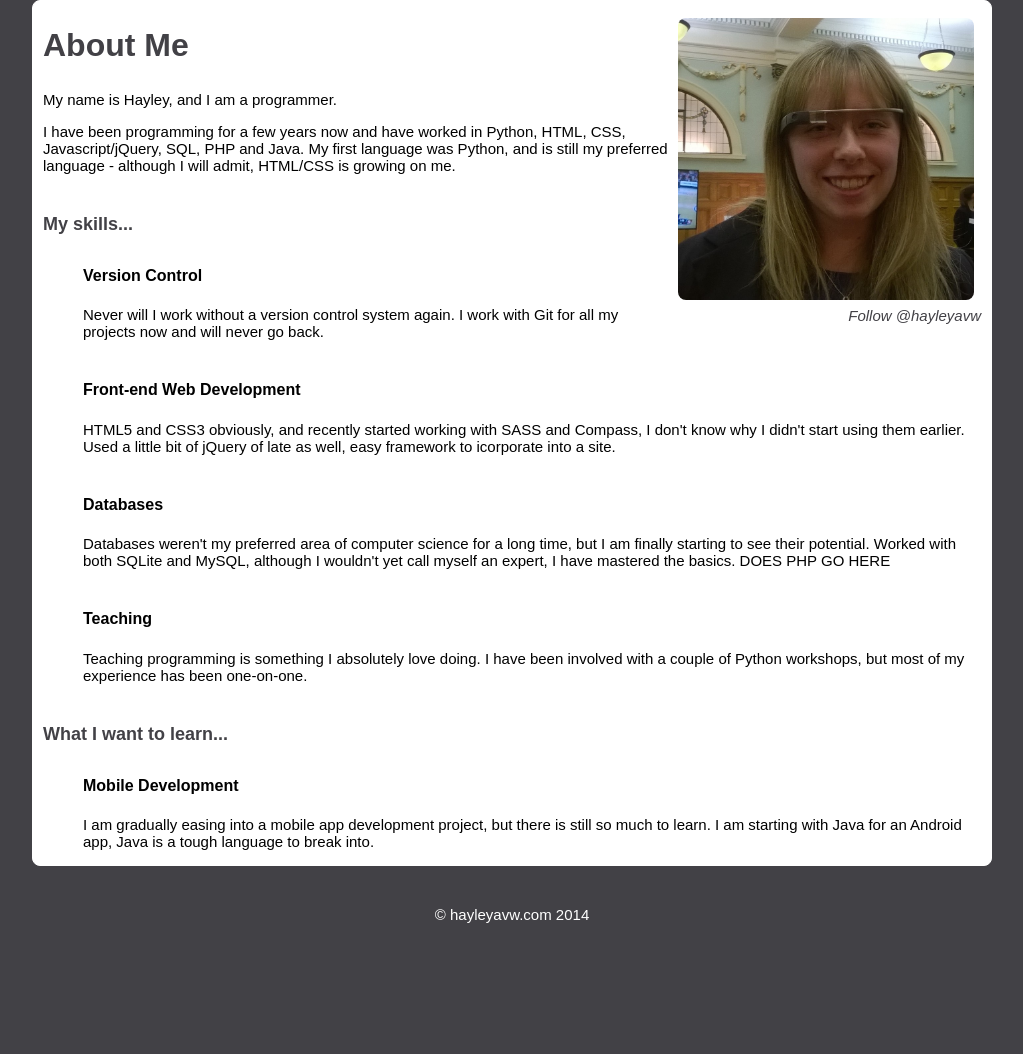
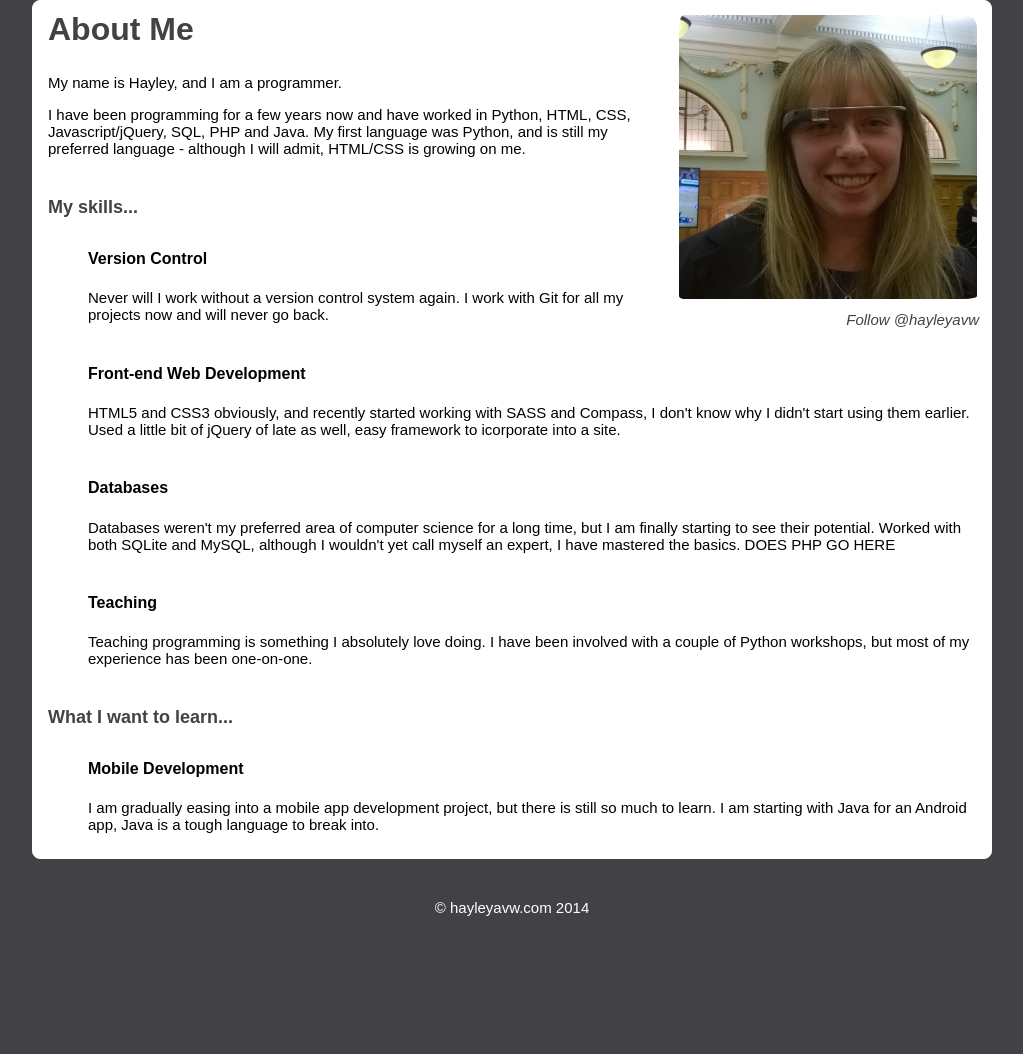
Before and after one commit to hayleycodes/personal-website, a Flask app: page / in a window 1280 px wide. Shown: the part 157-1211 px from the top of the page, without its empty margins (128-1151 px from the left). After the commit the page ends 1073 px from the top, so only its background shows below. Run offline with Flask 2, Linux system fonts and the light colour scheme; some libraries are stand-ins or nearby versions.

Commit message:
formatted padding arounds headings and image on home page

```diff
--- a/static/sass/_base.scss
+++ b/static/sass/_base.scss
@@ -95,12 +95,15 @@ section, .entries {
 	border-radius: 8px;
 	border: white 1px solid;
 	background-color: white;
-	padding: 0 10px;
+	padding: 0px 0px 10px 15px;
 	img {
 		display: block;
 		width: 310px;
+		padding-left: 8px;
+		padding-bottom: 10px;
 		border-radius: 15px;
-		border: white 7px solid;
+		border: white 2px solid;
+
 		//float: right;
 	}
 	p {
@@ -108,7 +111,8 @@ section, .entries {
 	}
 	aside {
 		float: right;
-		padding-top: 10px;
+		padding-top: 12px;
+		padding-right: 12px;
 		text-align: right;
 	}
 	a {
@@ -133,6 +137,8 @@ section, .entries {
 
 h2 {
 	font-size: 32px;
+	margin-top: 0px;
+	padding-top: 10px;
 }
 
 h3 {
--- a/static/stylesheets/style.css
+++ b/static/stylesheets/style.css
@@ -109,59 +109,64 @@ section, .entries {
   border-radius: 8px;
   border: white 1px solid;
   background-color: white;
-  padding: 0 10px;
+  padding: 0px 0px 10px 15px;
 }
 /* line 99, ../sass/_base.scss */
 section img, .entries img {
   display: block;
   width: 310px;
+  padding-left: 8px;
+  padding-bottom: 10px;
   border-radius: 15px;
-  border: white 7px solid;
+  border: white 2px solid;
 }
-/* line 106, ../sass/_base.scss */
+/* line 109, ../sass/_base.scss */
 section p, .entries p {
   display: block;
 }
-/* line 109, ../sass/_base.scss */
+/* line 112, ../sass/_base.scss */
 section aside, .entries aside {
   float: right;
-  padding-top: 10px;
+  padding-top: 12px;
+  padding-right: 12px;
   text-align: right;
 }
-/* line 114, ../sass/_base.scss */
+/* line 118, ../sass/_base.scss */
 section a, .entries a {
   display: inline-block;
   color: white;
   text-decoration: none;
   font-style: italic;
 }
-/* line 120, ../sass/_base.scss */
+/* line 124, ../sass/_base.scss */
 section a:hover, .entries a:hover {
   font-weight: bold;
 }
 @media only screen and (max-width: 480px) {
-  /* line 125, ../sass/_base.scss */
+  /* line 129, ../sass/_base.scss */
   section img, .entries img {
     width: 170px;
   }
-  /* line 128, ../sass/_base.scss */
+  /* line 132, ../sass/_base.scss */
   section section, .entries section {
     padding: 0 5px;
   }
 }
 
-/* line 134, ../sass/_base.scss */
+/* line 138, ../sass/_base.scss */
 h2 {
   font-size: 32px;
+  margin-top: 0px;
+  padding-top: 10px;
 }
 
-/* line 138, ../sass/_base.scss */
+/* line 144, ../sass/_base.scss */
 h3 {
   line-height: 0.1;
   font-size: 18px;
 }
 
-/* line 143, ../sass/_base.scss */
+/* line 149, ../sass/_base.scss */
 h4 {
   font-size: 16px;
   font-weight: 10px;
@@ -169,12 +174,12 @@ h4 {
   padding-bottom: 0px;
 }
 
-/* line 150, ../sass/_base.scss */
+/* line 156, ../sass/_base.scss */
 li {
   list-style-type: none;
 }
 
-/* line 154, ../sass/_base.scss */
+/* line 160, ../sass/_base.scss */
 footer {
   padding-bottom: 20px;
   margin-bottom: 20px;
--- a/templates/home.html
+++ b/templates/home.html
@@ -18,9 +18,8 @@
                         fjs.parentNode.insertBefore(js,fjs); }
                     } (document, 'script', 'twitter-wjs');
             </script>
-            <br>
+
         </aside>
-
         <h2>
             About Me
         </h2>
```
